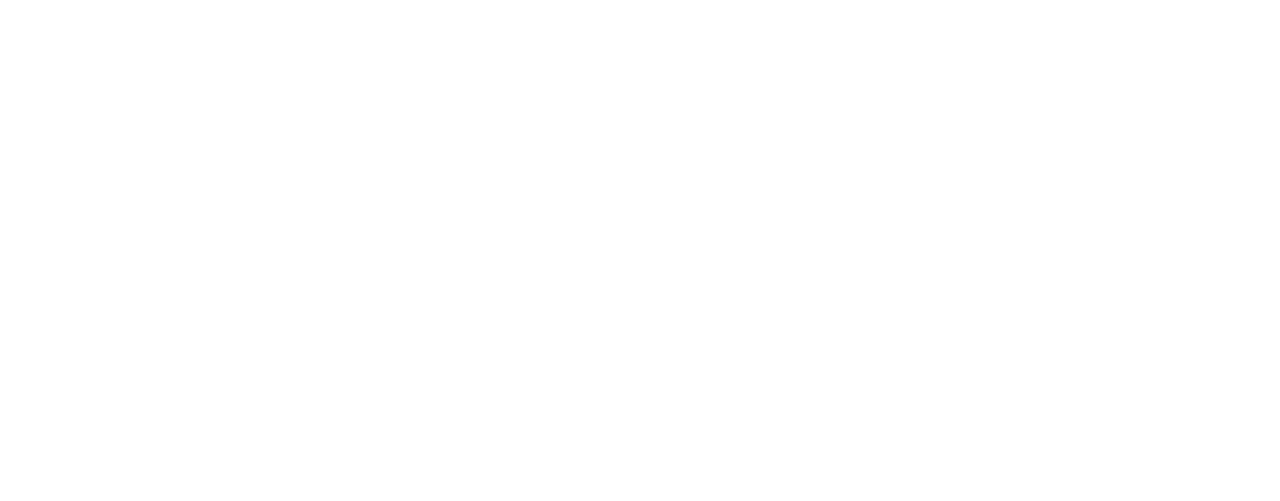
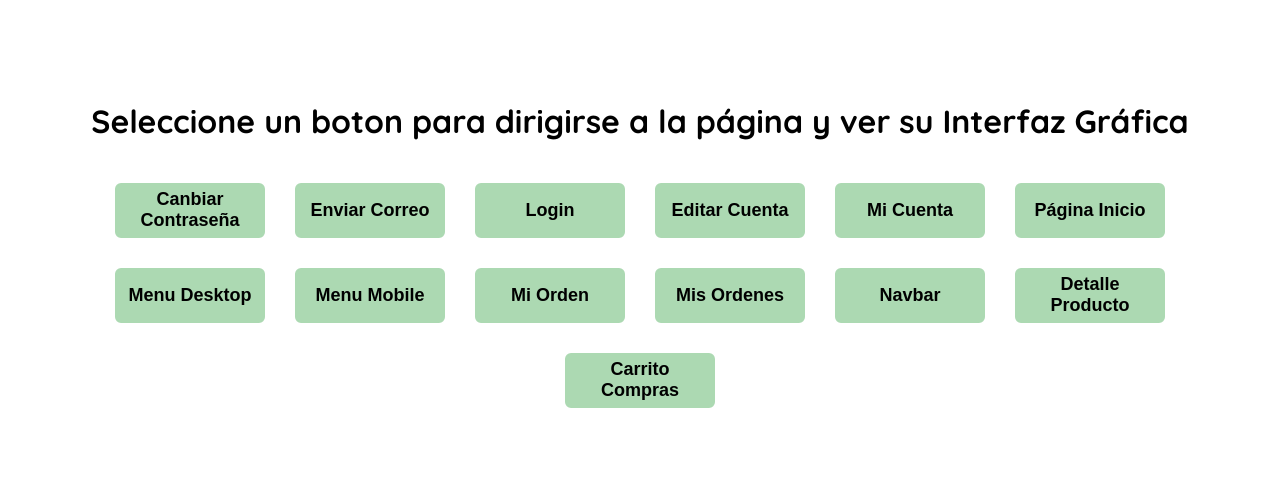
Before and after one commit to aaron-delgad/Curso-Practico-Frontend-Developer, a plain HTML site: page index.html in a window 1280 px wide. Drawn offline with Linux system fonts and the light colour scheme.

Commit message:
finalize

```diff
--- a/index.html
+++ b/index.html
@@ -18,10 +18,48 @@
         }
         body {
             font-family: 'Quicksand', sans-serif;
+            margin: 0;
+        }
+        button{
+            background-color: var(--hospital-green);
+            border: 2px solid var(--hospital-green);
+            border-radius: 6px;
+            color: var(--black);
+            width: 150px;
+            height: 55px;
+            font-size: 18px;
+            font-weight: bold;
+            margin: 10px;
+        }
+        button:hover{
+            background-color: var(--white);
+            cursor: pointer;
+        }
+        .container{
+            padding: 80px;
+            display: flex;
+            gap: 10px;
+            flex-wrap: wrap;
+            justify-content: center;
         }
     </style>
 </head>
 <body>
-
+    <div class="container">
+        <h1>Seleccione un boton para dirigirse a la página y ver su Interfaz Gráfica</h1>
+        <a href="./clase-1-cambiar-contraseña.html"><button>Canbiar Contraseña</button></a>
+        <a href="./clase_2_enviar-correo-clase02.html"><button>Enviar Correo</button></a>
+        <a href="./clase_3_login.html"><button>Login</button></a>
+        <a href="./clase_4_editar_cuenta.html"><button>Editar Cuenta</button></a>
+        <a href="./clase_5_Mi_cuenta.html"><button>Mi Cuenta</button></a>
+        <a href="./clase_6_Pagina-Inicio.html"><button>Página Inicio</button></a>
+        <a href="./clase_7_Menu-Desktop.html"><button>Menu Desktop</button></a>
+        <a href="./clase_8_Menu-Mobile.html"><button>Menu Mobile</button></a>
+        <a href="./clase_9_Mi-orden.html"><button>Mi Orden</button></a>
+        <a href="./clase_10_Mis-ordenes.html"><button>Mis Ordenes</button></a>
+        <a href="./clase_11_Navbar.html"><button>Navbar</button></a>
+        <a href="./clase_12_Detalle-Producto.html"><button>Detalle Producto</button></a>
+        <a href="./clase_13_carrrito-compras.html"><button>Carrito Compras</button></a>
+    </div>
 </body>
 </html>
```
Also changed, not shown: clase-1-cambiar-contraseña.html (renamed from clase_1_cambiar-contraseña.html).
